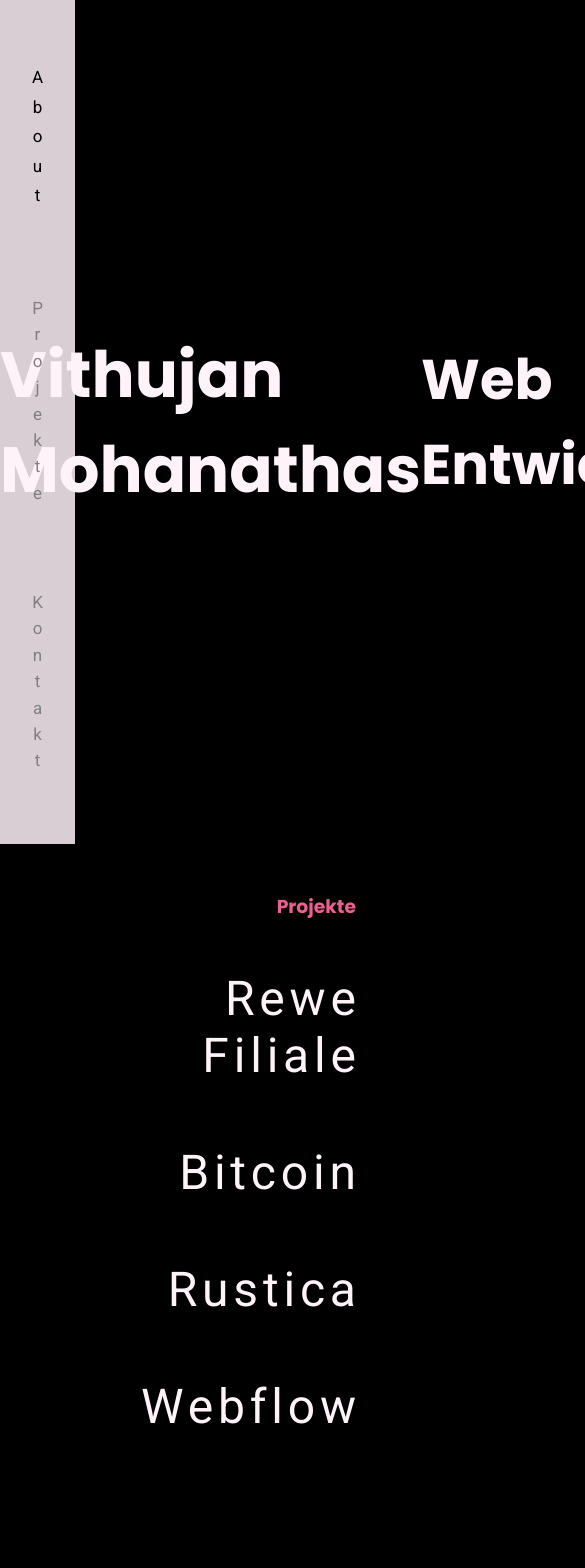
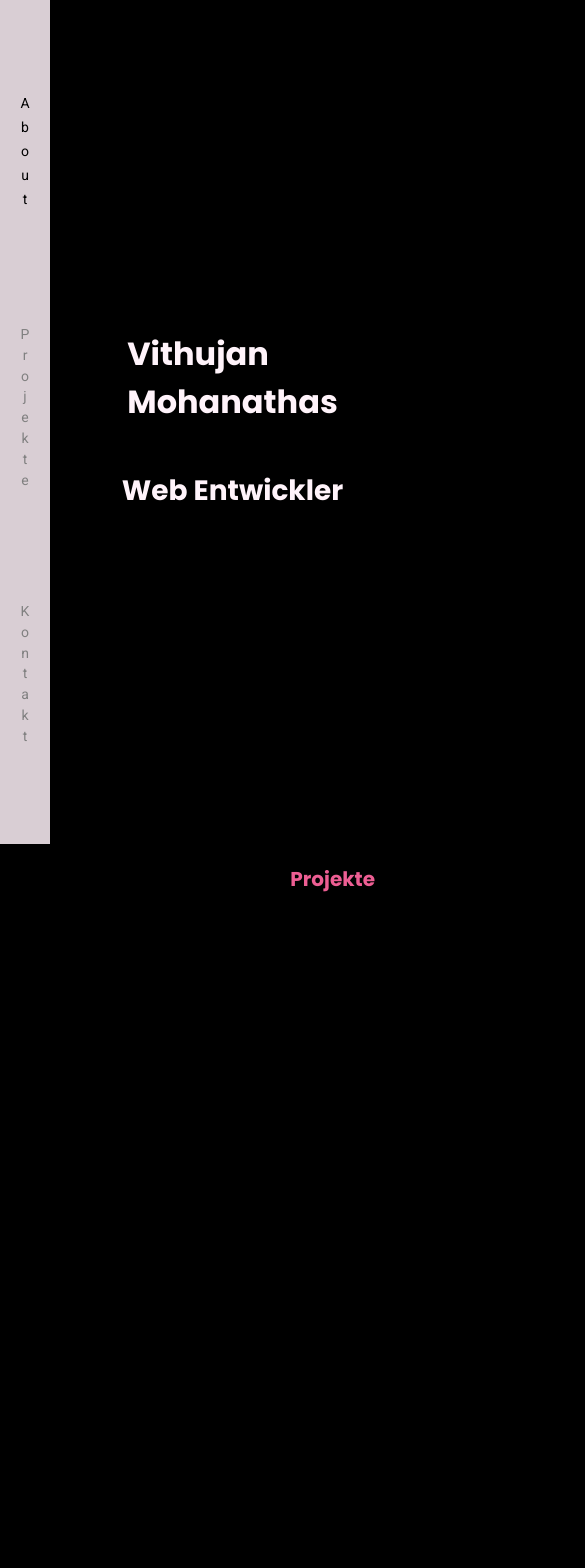
Before and after one commit to Vithujan99/Portfolio, a React (Vite) app: page / in a window 390 px wide. Shown: the top 1568 px of the page, 585 px wide, since content can reach past the window. Built offline with nearby package versions, Linux system fonts and the light colour scheme.

Commit message:
mobile adjustments

```diff
--- a/src/About/About.css
+++ b/src/About/About.css
@@ -12,3 +12,27 @@
 #about h2 {
   font-size: 3.5rem;
 }
+@media (max-width: 1200px) {
+  #about h1 {
+    font-size: 3rem;
+  }
+  #about h2 {
+    font-size: 2.5rem;
+  }
+}
+
+@media (max-width: 900px) {
+  #about {
+    display: flex;
+    flex-direction: column;
+    justify-content: center;
+  }
+  #about h1 {
+    font-size: 2rem;
+    margin-left: 75px;
+  }
+  #about h2 {
+    font-size: 1.75rem;
+    margin-left: 75px;
+  }
+}
--- a/src/App.jsx
+++ b/src/App.jsx
@@ -3,13 +3,22 @@ import Hero from "./About/About";
 import Kontakt from "./Kontakt/Kontakt";
 import Navbar from "./Navbar/Navbar";
 import Projekte from "./Projekte/Projekte";
+import MProjekte from "./Projekte/MProjekte";
+import { useEffect, useState } from "react";
 
 function App() {
+  const [isMobile, setIsMobile] = useState(window.innerWidth <= 1300);
+
+  useEffect(() => {
+    const handleResize = () => setIsMobile(window.innerWidth <= 1300);
+    window.addEventListener("resize", handleResize);
+    return () => window.removeEventListener("resize", handleResize);
+  }, []);
   return (
     <div>
       <Navbar />
       <Hero />
-      <Projekte />
+      {isMobile ? <MProjekte /> : <Projekte />}
       <Kontakt />
     </div>
   );
--- a/src/Navbar/Navbar.css
+++ b/src/Navbar/Navbar.css
@@ -34,3 +34,18 @@
   color: black;
   transition: all 0.3s ease-out;
 }
+
+@media (max-width: 800px) {
+  .navbar {
+    width: 50px;
+  }
+  .navbar-link {
+    letter-spacing: 0.3rem;
+    font-weight: 400;
+    padding: 15px;
+    font-size: 14px;
+  }
+  .navbar-link.active {
+    letter-spacing: 0.5rem;
+  }
+}
--- /dev/null
+++ b/src/Projekte/MProjekte.css
@@ -0,0 +1,91 @@
+.M-projekte-container {
+  display: flex;
+  flex-direction: column;
+}
+.M-projekte-container h3 {
+  text-align: right;
+  color: #ed5e93;
+  padding-right: 25px;
+  font-size: 1.25rem;
+}
+.M-projekte-holder {
+  display: flex;
+  flex-direction: column;
+  gap: 25px;
+  margin-right: 25px;
+  position: relative;
+  text-align: right;
+  font-size: 1.75rem;
+  font-weight: 400;
+}
+.M-projekt-holder {
+  display: flex;
+  flex-direction: column;
+  gap: 20px;
+  opacity: 0;
+  transform: translateY(50px);
+  transition: all 0.3s ease-out;
+}
+.M-projekt-info-holder {
+  display: flex;
+  flex-direction: column;
+  gap: 7.5px;
+  cursor: pointer;
+  gap: 5px;
+}
+.M-projekt-name {
+  cursor: pointer;
+  margin: 0;
+  letter-spacing: 0.2rem;
+  color: var(--color-secondary);
+}
+.M-projekt-tools-holder {
+  display: flex;
+  flex-direction: row-reverse;
+  flex-wrap: wrap;
+  gap: 5px;
+}
+.M-projekt-tools-holder p {
+  margin: 0;
+  font-size: 0.8rem;
+  padding: 5px;
+  background-color: var(--color-secondary);
+  color: black;
+}
+.M-video-container {
+  position: relative;
+  margin-left: 100px;
+}
+.M-projekt-video {
+  width: 100%;
+  border-radius: 15px;
+}
+.spinner {
+  position: absolute;
+  top: 50%;
+  left: 50%;
+  transform: translate(-50%, -50%);
+  width: 40px;
+  height: 40px;
+  border: 4px solid rgba(0, 0, 0, 0.1);
+  border-top-color: #000;
+  border-radius: 50%;
+  animation: spin 1s linear infinite;
+}
+@keyframes spin {
+  from {
+    transform: translate(-50%, -50%) rotate(0deg);
+  }
+  to {
+    transform: translate(-50%, -50%) rotate(360deg);
+  }
+}
+
+@media (max-width: 800px) {
+  .M-projekte-container h3 {
+    padding-right: 15px;
+  }
+  .M-video-container {
+    margin-left: 65px;
+  }
+}
--- /dev/null
+++ b/src/Projekte/MProjekte.jsx
@@ -0,0 +1,119 @@
+import React, { useEffect, useState } from "react";
+import "./MProjekte.css";
+import gsap from "gsap";
+import { ScrollTrigger } from "gsap/ScrollTrigger";
+
+gsap.registerPlugin(ScrollTrigger);
+
+const MProjekte = () => {
+  const [isLoading, setIsLoading] = useState(false);
+
+  const handleWaiting = () => {
+    setIsLoading(true);
+  };
+
+  const handleCanPlay = () => {
+    setIsLoading(false);
+  };
+
+  const handleLoadedData = () => {
+    setIsLoading(false);
+  };
+
+  useEffect(() => {
+    // Animate project holders as they scroll into view
+    gsap.from(".M-projekt-holder", {
+      opacity: 0,
+      y: 50,
+      duration: 1,
+      ease: "power2.out",
+      scrollTrigger: {
+        trigger: ".M-projekte-holder",
+        start: "top 80%", // Start animation when the top of the container is 80% of the viewport
+        end: "bottom 20%", // End animation when the bottom of the container is 20% of the viewport
+        scrub: true, // Smooth animation as the user scrolls
+      },
+    });
+
+    // Play video when it enters the center of the screen
+    const videos = document.querySelectorAll(".M-projekt-video");
+    videos.forEach((video) => {
+      ScrollTrigger.create({
+        trigger: video,
+        start: "top 50%", // Trigger when the top of the video is at 50% of the viewport
+        end: "bottom 50%", // Trigger until the bottom of the video leaves 50% of the viewport
+        onEnter: () => video.play(),
+        onLeave: () => video.pause(),
+        onEnterBack: () => video.play(),
+        onLeaveBack: () => video.pause(),
+      });
+    });
+
+    return () => {
+      ScrollTrigger.getAll().forEach((trigger) => trigger.kill());
+    };
+  }, []);
+
+  return (
+    <div id="projekte">
+      <div className="M-projekte-container">
+        <h3>Projekte</h3>
+        <div className="M-projekte-holder">
+          <div className="M-projekt-holder">
+            <a className="M-projekt-info-holder">
+              <p className="M-projekt-name">Rewe Filiale</p>
+              <div className="M-projekt-tools-holder">
+                <p>React</p>
+                <p>Contentful</p>
+              </div>
+            </a>
+            <div className="M-video-container">
+              <video
+                className="M-projekt-video"
+                src="videos/hero-1.mp4"
+                loop
+                muted
+                autoPlay
+                poster="thumbnails/hero-1.png"
+                id="next-video"
+                onWaiting={handleWaiting}
+                onCanPlay={handleCanPlay}
+                onLoadedData={handleLoadedData}
+              />
+              {isLoading && <div className="M-spinner"></div>}
+            </div>
+          </div>
+          {/* Repeat for other projects */}
+          <div className="M-projekt-holder">
+            <a className="M-projekt-info-holder">
+              <p className="M-projekt-name">Bitcoin</p>
+              <div className="M-projekt-tools-holder">
+                <p>Vite</p>
+                <p>React</p>
+                <p>Gsap</p>
+                <p>Tailwind</p>
+              </div>
+            </a>
+            <div className="M-video-container">
+              <video
+                className="M-projekt-video"
+                src="videos/hero-2.mp4"
+                loop
+                muted
+                autoPlay
+                poster="thumbnails/hero-2.png"
+                id="next-video"
+                onWaiting={handleWaiting}
+                onCanPlay={handleCanPlay}
+                onLoadedData={handleLoadedData}
+              />
+              {isLoading && <div className="M-spinner"></div>}
+            </div>
+          </div>
+        </div>
+      </div>
+    </div>
+  );
+};
+
+export default MProjekte;
--- a/src/Projekte/Projekte.css
+++ b/src/Projekte/Projekte.css
@@ -1,8 +1,15 @@
 #projekte {
   width: 100%;
+}
+.projekte-container {
   display: flex;
   flex-direction: column;
   align-items: flex-end;
+}
+.projekte-container h3 {
+  text-align: right;
+  color: #ed5e93;
+  padding-right: 0.3rem;
 }
 .projekte-right {
   display: flex;
@@ -11,11 +18,7 @@
   position: relative;
   z-index: 50;
 }
-#projekte h3 {
-  text-align: right;
-  color: #ed5e93;
-  padding-right: 0.3rem;
-}
+
 .projekte-holder {
   text-align: right;
   font-size: 3rem;
@@ -89,6 +92,7 @@
   opacity: 0;
   width: 600px;
   border-radius: 15px;
+  pointer-events: none;
 }
 .video-container {
   position: fixed;
@@ -97,6 +101,7 @@
   left: 10%;
   width: 600px;
   height: 337px;
+  pointer-events: none;
 }
 
 .spinner {
--- a/src/Projekte/Projekte.jsx
+++ b/src/Projekte/Projekte.jsx
@@ -79,6 +79,7 @@ const Projekte = () => {
 
   return (
     <div id="projekte">
+      <div className="projekte-container">
         <div className="projekte-right">
           <h3>Projekte</h3>
           <div className="projekte-holder" ref={projektHolderRef}>
@@ -94,7 +95,7 @@ const Projekte = () => {
               <div className="projekt-tools-holder">
                 <p>Vite</p>
                 <p>React</p>
-              <p>gsap</p>
+                <p>Gsap</p>
                 <p>Tailwind</p>
               </div>
             </a>
@@ -128,6 +129,7 @@ const Projekte = () => {
           {isLoading && <div className="spinner"></div>}
         </div>
       </div>
+    </div>
   );
 };
 
```
Lines whose indentation alone changed are shown as unchanged.
